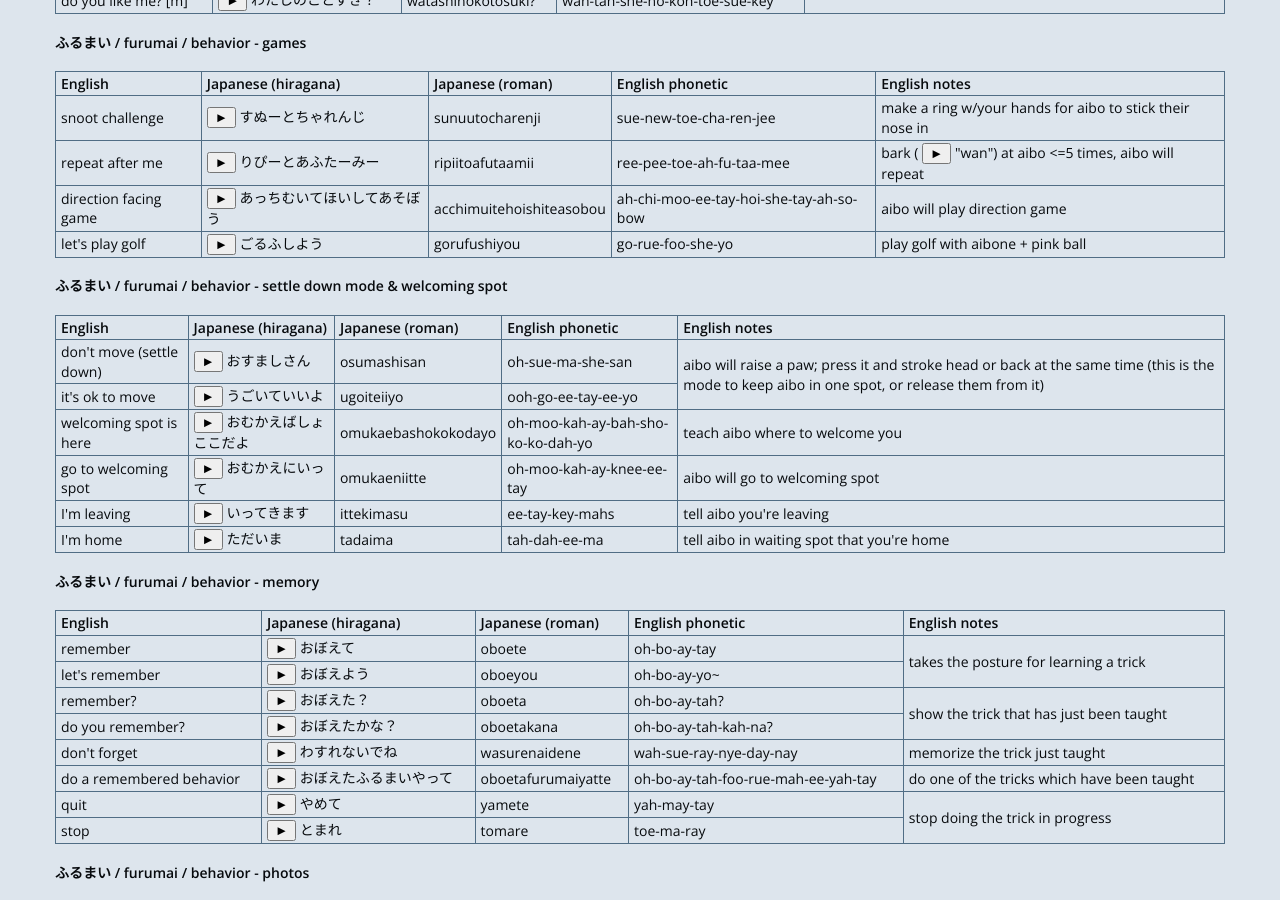
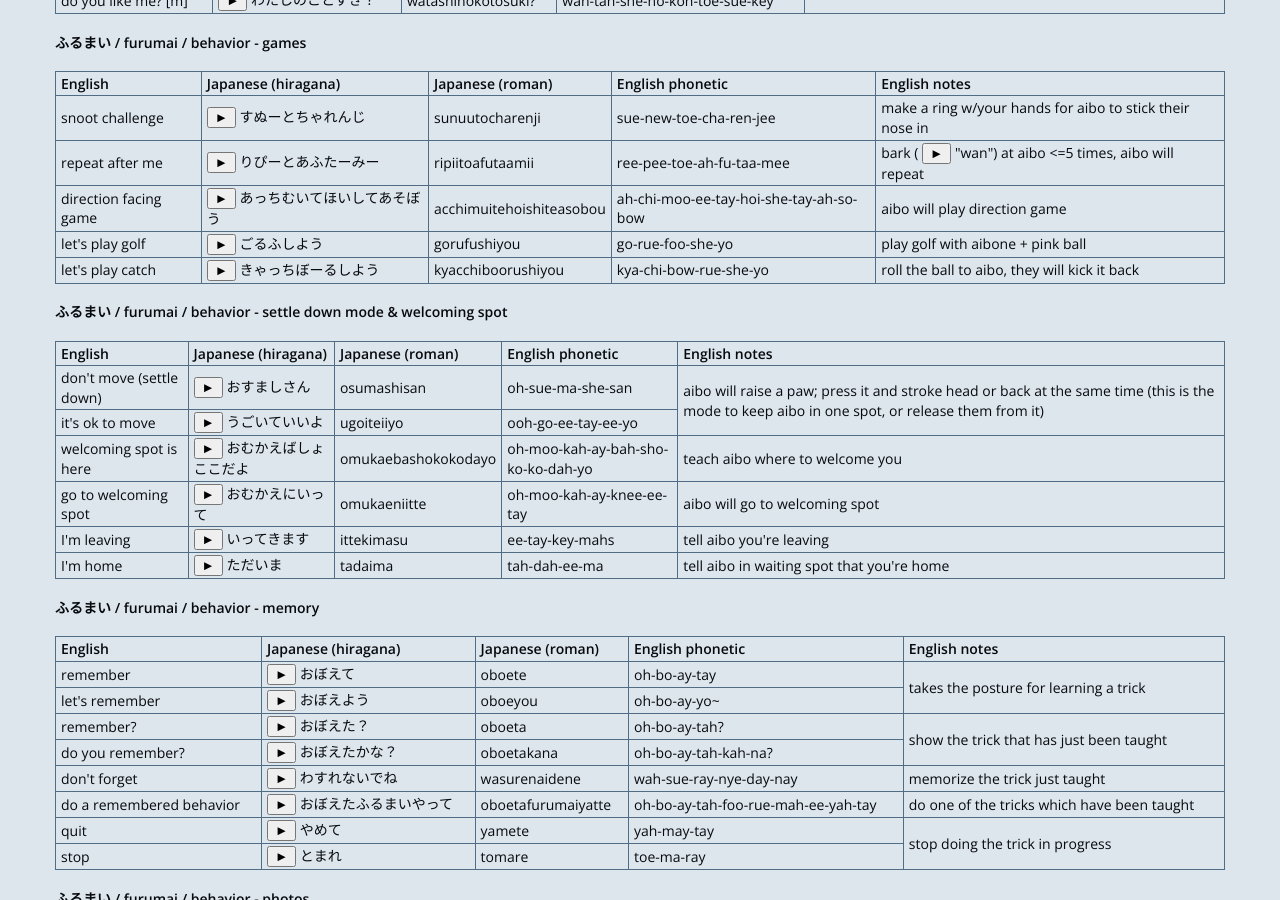
Before and after one commit to kairozu/kairozu.github.io, a Jekyll site: the page built from updates/_posts/2021-04-15-aibo-japanese.md, in a window 1280 px wide and 900 px high, scrolled down 1724 px. Built offline with Jekyll 4.4.1, drawn with Linux system fonts in a browser that asks for light colours; nearby versions of some CDN libraries.

Commit message:
add sounds

```diff
--- a/updates/_posts/2021-04-15-aibo-japanese.md
+++ b/updates/_posts/2021-04-15-aibo-japanese.md
@@ -513,6 +513,16 @@
         <td>gorufushiyou</td>
         <td>go-rue-foo-she-yo</td>
         <td>play golf with aibone + pink ball</td>
+    </tr>
+    <tr>
+        <td>let's play catch</td>
+        <td>
+        <input type="button" value="&#9658;" onclick="play('kyacchiboorushiyou')">
+        <audio id="kyacchiboorushiyou" src="/sounds/kyacchiboorushiyou.mp3"></audio>
+        きゃっちぼーるしよう</td>
+        <td>kyacchiboorushiyou</td>
+        <td>kya-chi-bow-rue-she-yo</td>
+        <td>roll the ball to aibo, they will kick it back</td>
     </tr>
 </tbody>
 </table>
```
Also changed, not shown: 1 other file.
